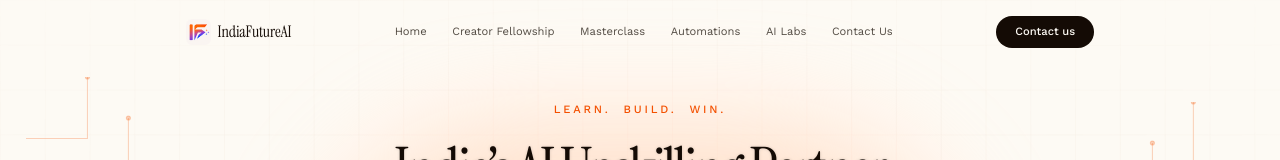
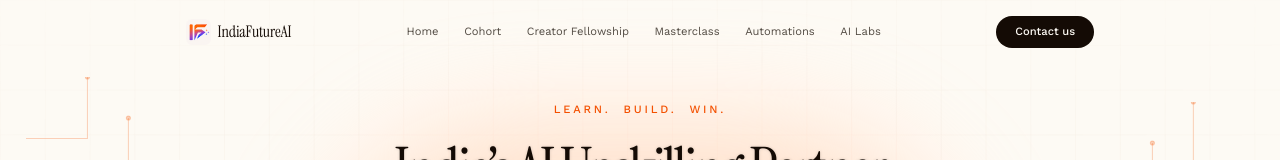
Before and after one commit to Bhavinsachaniya/indiafuture, a Next.js app: page / in a window 1280 px wide. Shown: the top 160 px of the page. Built offline with nearby package versions, Linux system fonts and the light colour scheme.

Commit message:
removed cohort

```diff
--- a/components/site/Nav.tsx
+++ b/components/site/Nav.tsx
@@ -6,11 +6,11 @@ import Image from "next/image";
 
 const links = [
   { label: "Home", href: "/" },
+  { label: "Cohort", href: "/cohort" },
   { label: "Creator Fellowship", href: "/programs/ai-upskilling" },
   { label: "Masterclass", href: "/programs/masterclasses" },
   { label: "Automations", href: "/programs/custom" },
   { label: "AI Labs", href: "/programs/workshops" },
-  { label: "Contact Us", href: "/contact" },
 ];
 
 export const Nav = React.memo(function Nav({ theme = "light" }: { theme?: "light" | "dark" }) {
```
